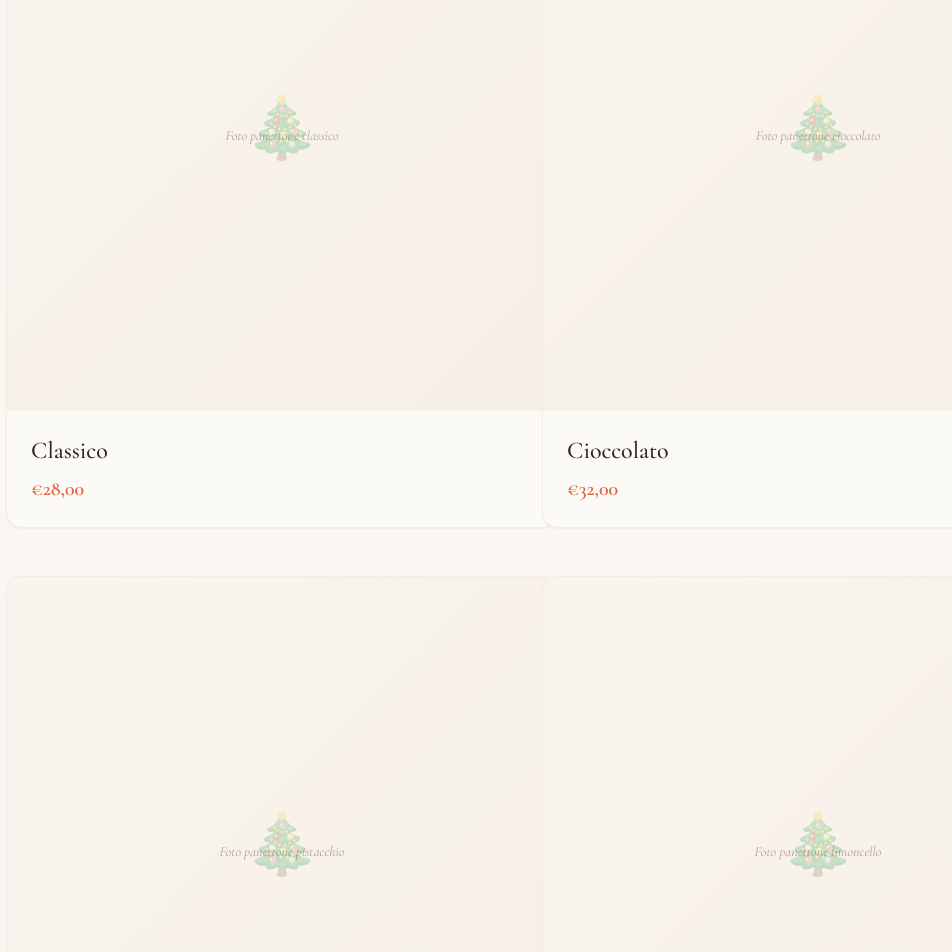
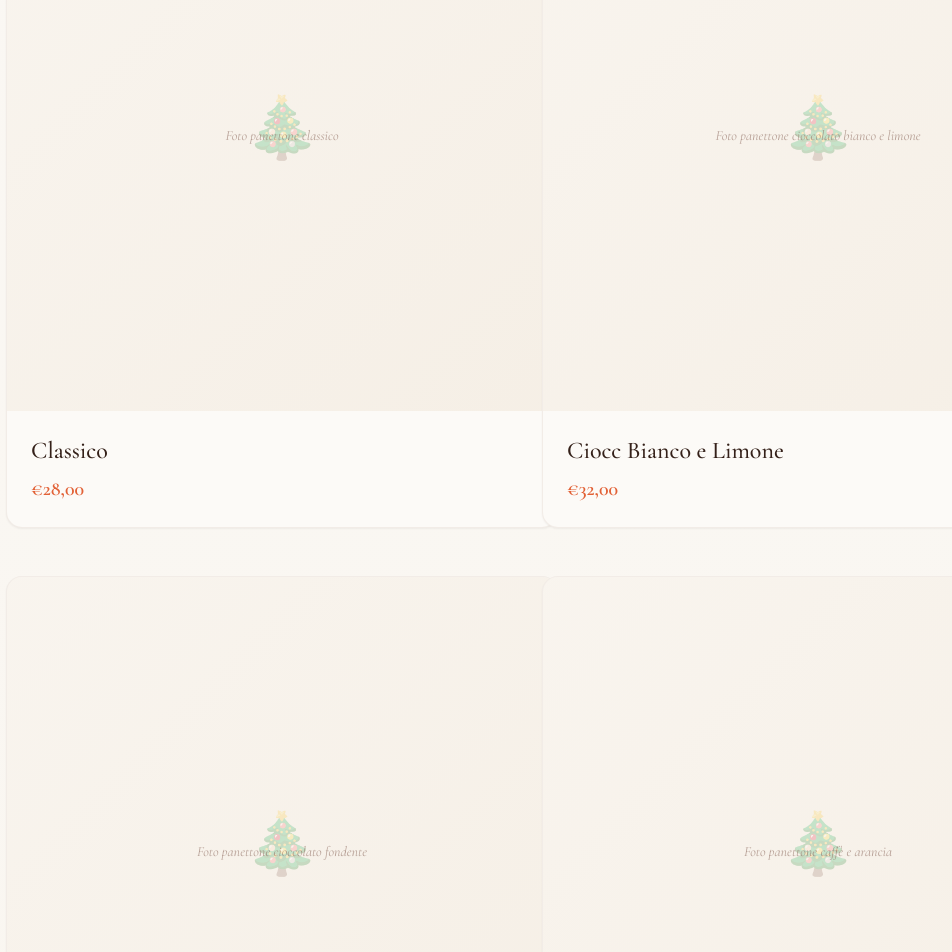
Before and after one commit to jiortry/mattiaspadavecchia, a React (Vite) app: page / in a window 1280 px wide. Shown: the part 600-1552 px from the top of the page, without its empty margins (90-1042 px from the left). Built offline with nearby package versions, Linux system fonts and the light colour scheme; the HTML template or start-up script is replaced by a standard one.

Commit message:
Update panettone names

```diff
--- a/src/pages/Index.tsx
+++ b/src/pages/Index.tsx
@@ -30,7 +30,23 @@ const panettoni: Panettone[] = [
     imagePlaceholder: "Foto panettone classico",
   },
   {
-    name: "Cioccolato",
+    name: "Ciocc Bianco e Limone",
+    price: "€32,00",
+    ingredients: [
+      "Farina di grano tenero tipo 0",
+      "Burro fresco",
+      "Uova fresche da galline allevate a terra",
+      "Gocce di cioccolato bianco",
+      "Scorze di limone candite",
+      "Lievito madre naturale",
+      "Miele di agrumi",
+      "Vaniglia naturale",
+    ],
+    description: "L'armonia perfetta tra la dolcezza del cioccolato bianco e la freschezza del limone.",
+    imagePlaceholder: "Foto panettone cioccolato bianco e limone",
+  },
+  {
+    name: "Ciocc Fondente",
     price: "€32,00",
     ingredients: [
       "Farina di grano tenero tipo 0",
@@ -43,39 +59,23 @@ const panettoni: Panettone[] = [
       "Vaniglia Tahiti",
     ],
     description: "Una deliziosa variante con cioccolato fondente di alta qualità, per gli amanti dei sapori intensi.",
-    imagePlaceholder: "Foto panettone cioccolato",
+    imagePlaceholder: "Foto panettone cioccolato fondente",
   },
   {
-    name: "Pistacchio",
-    price: "€35,00",
-    ingredients: [
-      "Farina di grano tenero tipo 0",
-      "Burro fresco",
-      "Uova fresche da galline allevate a terra",
-      "Crema di pistacchio di Bronte DOP",
-      "Granella di pistacchio",
-      "Lievito madre naturale",
-      "Miele di castagno",
-      "Pasta di pistacchio pura 100%",
-    ],
-    description: "Un'esperienza unica con il pistacchio di Bronte DOP, che regala note aromatiche inconfondibili.",
-    imagePlaceholder: "Foto panettone pistacchio",
-  },
-  {
-    name: "Limoncello",
+    name: "Caffè e Arancia",
     price: "€30,00",
     ingredients: [
       "Farina di grano tenero tipo 0",
       "Burro fresco",
       "Uova fresche da galline allevate a terra",
-      "Limoni di Sorrento IGP",
-      "Limoncello artigianale",
+      "Caffè espresso",
+      "Scorze di arancia candita",
       "Lievito madre naturale",
       "Miele di agrumi",
-      "Scorze di limone candite",
+      "Vaniglia naturale",
     ],
-    description: "Fresco e profumato, con limoni di Sorrento IGP e un delicato aroma di limoncello.",
-    imagePlaceholder: "Foto panettone limoncello",
+    description: "Un incontro sorprendente tra l'intensità del caffè e le note agrumate dell'arancia.",
+    imagePlaceholder: "Foto panettone caffè e arancia",
   },
 ];
 
```
